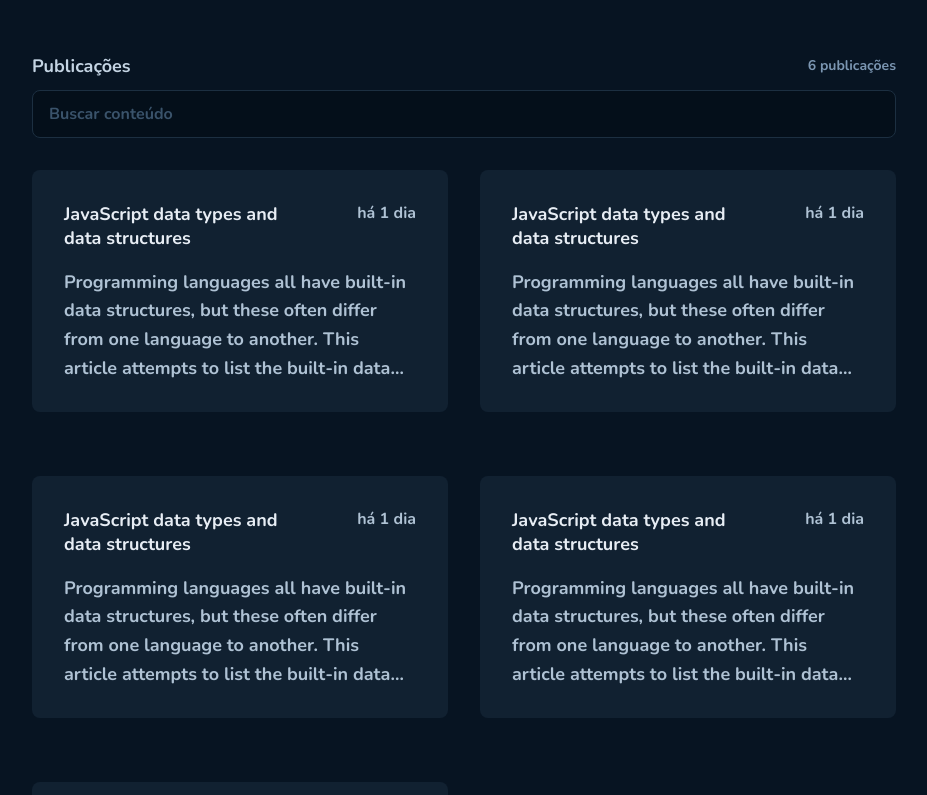
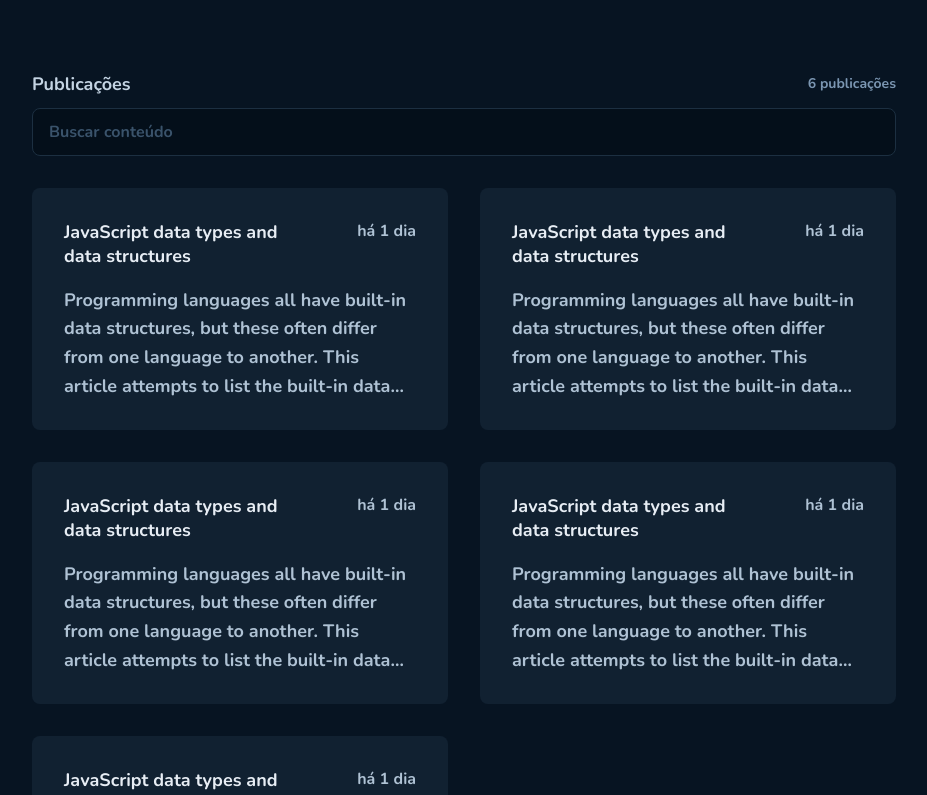
Before and after one commit to LucasFlaquer/ignite-react-github-blog, a React (Vite) app: page / in a window 1280 px wide. Shown: the part 380-1175 px from the top of the page, without its empty margins (176-1103 px from the left). Built offline with nearby package versions, Linux system fonts and the light colour scheme.

Commit message:
layout home

```diff
--- a/src/pages/components/profile/styles.ts
+++ b/src/pages/components/profile/styles.ts
@@ -1,7 +1,7 @@
 import styled from 'styled-components'
 
 export const Container = styled.div`
-  margin: -5.65rem auto 0;
+  margin: -3.65rem auto 0;
   padding: 2rem 2.5rem;
   display: flex;
   align-items: center;
--- a/src/pages/home.tsx
+++ b/src/pages/home.tsx
@@ -4,8 +4,8 @@ import { SearchForm } from './components/search-form'
 import styled from 'styled-components'
 
 export const PostWrapper = styled.div`
-max-width: 864px;
-margin: 0 auto;
+  max-width: 864px;
+  margin: 2rem auto 10rem;
   display: grid;
   grid-template-columns: repeat(2, 1fr);
   gap: 2rem;
@@ -14,7 +14,6 @@ margin: 0 auto;
 export const Post = styled.div`
   padding: 2rem;
   border-radius: 0.5rem;
-  margin-top: 2rem;
   background-color: ${({ theme }) => theme.colors['base-post']};
 
   p {
@@ -32,6 +31,7 @@ export const PostHeader = styled.div`
   justify-content: space-between;
   align-items: flex-start;
   margin-bottom: 1.125rem;
+
   h2 {
     font-size: ${({ theme }) => theme.font.size['lg']};
     color: ${({ theme }) => theme.colors['base-title']};
--- a/src/pages/styles.ts
+++ b/src/pages/styles.ts
@@ -1,7 +1,7 @@
 import styled from 'styled-components'
 
 export const Container = styled.div`
-  height: 100vh;
+  /* height: 100vh; */
   background-color: ${({ theme }) => theme.colors['base-background']};
 
 `
```
